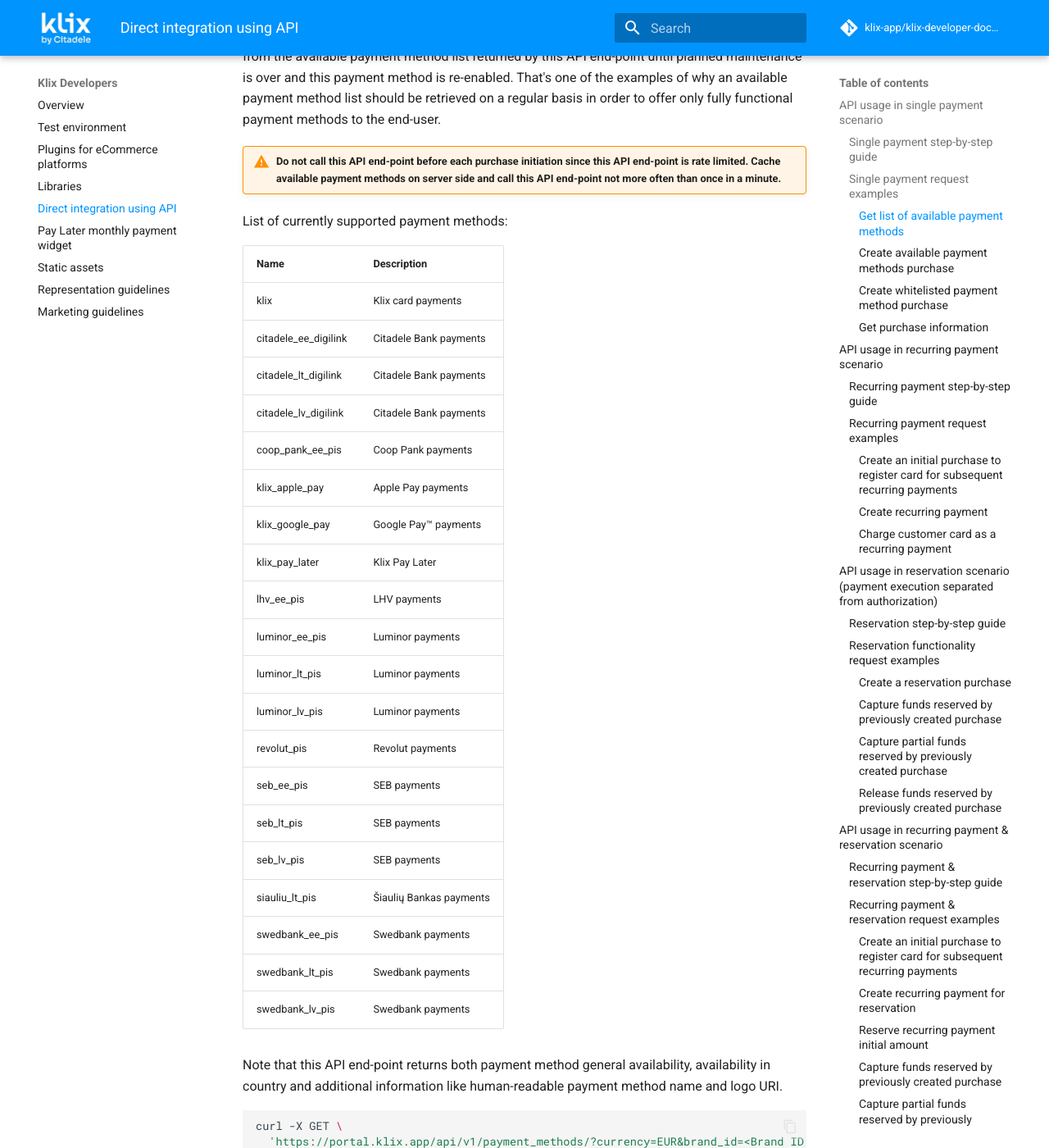
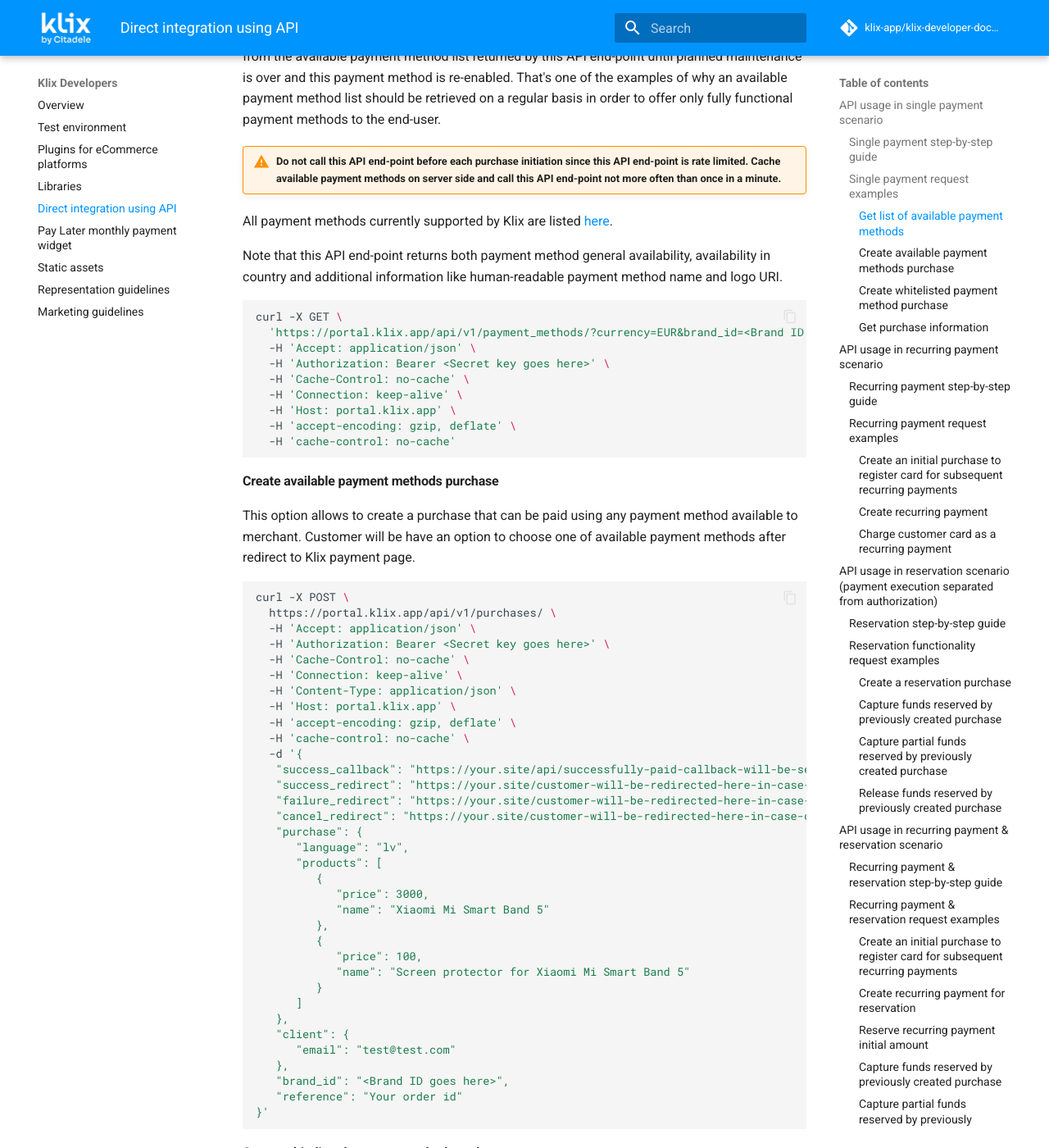
Before and after one commit to klix-app/klix-developer-documentation-website, an MkDocs documentation site: the page built from docs/api.md, in a window 1280 px wide and 1400 px high, scrolled down 1232 px. Shown: the whole window at 82% size. Built offline with MkDocs 1.6.1 and Material for MkDocs 9.7.7, drawn with Linux system fonts in a browser that asks for light colours; a script that is not in the unit is left out; comment, search, counter and statistics services are not loaded.

Commit message:
Add payment methods section

```diff
--- a/docs/api.md
+++ b/docs/api.md
@@ -25,30 +25,7 @@
 
 !!! Warning "Do not call this API end-point before each purchase initiation since this API end-point is rate limited. Cache available payment methods on server side and call this API end-point not more often than once in a minute."
 
-List of currently supported payment methods:
-
-| Name                 | Description             |
-|----------------------|-------------------------|
-| klix                 | Klix card payments      |
-| citadele_ee_digilink | Citadele Bank payments  |
-| citadele_lt_digilink | Citadele Bank payments  |
-| citadele_lv_digilink | Citadele Bank payments  |
-| coop_pank_ee_pis     | Coop Pank payments      |
-| klix_apple_pay       | Apple Pay payments      |
-| klix_google_pay      | Google Pay™ payments    |
-| klix_pay_later       | Klix Pay Later          |
-| lhv_ee_pis           | LHV payments            |
-| luminor_ee_pis       | Luminor payments        |
-| luminor_lt_pis       | Luminor payments        |
-| luminor_lv_pis       | Luminor payments        |
-| revolut_pis          | Revolut payments        |
-| seb_ee_pis           | SEB payments            |
-| seb_lt_pis           | SEB payments            |
-| seb_lv_pis           | SEB payments            |
-| siauliu_lt_pis       | Šiaulių Bankas payments |
-| swedbank_ee_pis      | Swedbank payments       |
-| swedbank_lt_pis      | Swedbank payments       |
-| swedbank_lv_pis      | Swedbank payments       |
+All payment methods currently supported by Klix are listed [here](/../payment-methods).
 
 Note that this API end-point returns both payment method general availability, availability in country and additional information like human-readable payment method name and logo URI.
 
```
Also changed, not shown: docs/payment-methods.md (added, +79 -0 lines).
